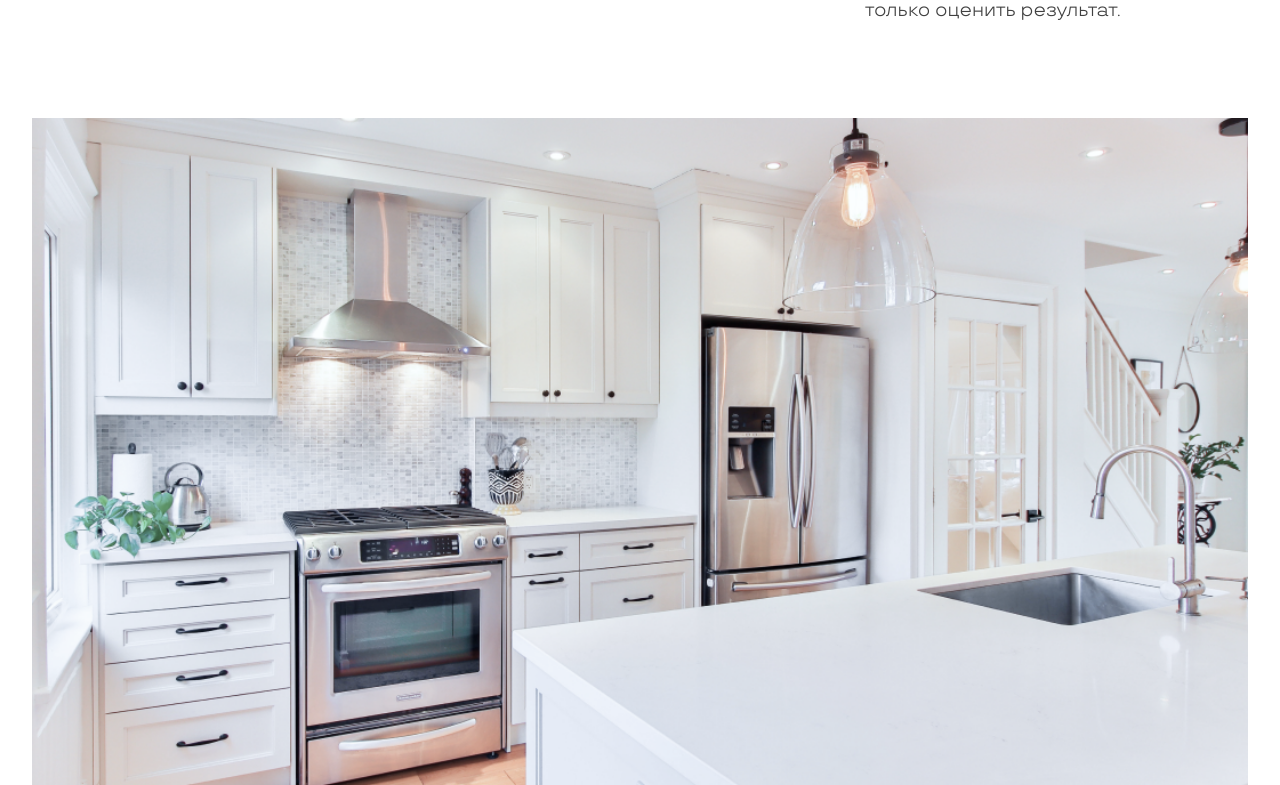
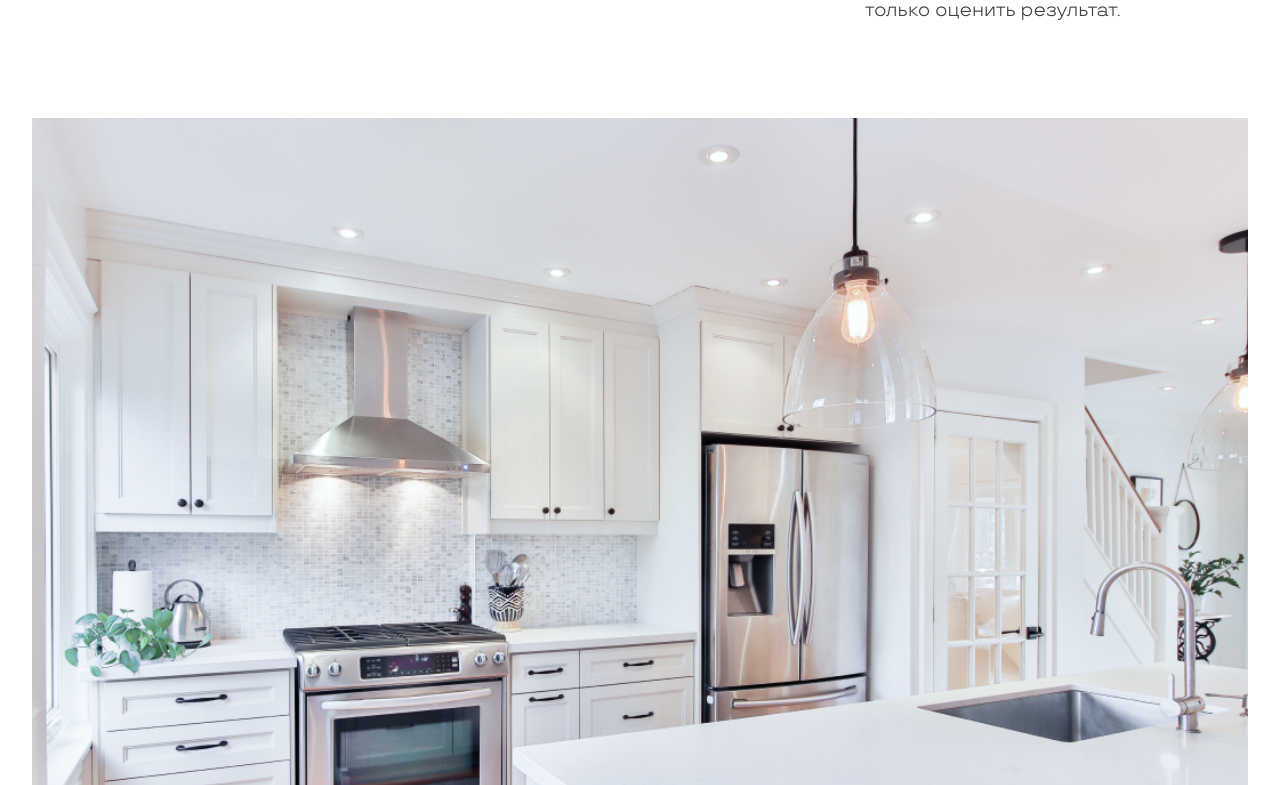
Before and after one commit to logotip4ik/redlab-test-task, a Vue app: page / in a window 1280 px wide. Shown: the part 1555-2340 px from the top of the page. Built offline with nearby package versions, Linux system fonts and the light colour scheme.

Commit message:
update: a bit changed styles for fixed state of element

```diff
--- a/src/components/V-Info-Gallery.vue
+++ b/src/components/V-Info-Gallery.vue
@@ -111,13 +111,13 @@ onMounted(() => {
     width: 100%;
     height: 100%;
 
+    max-height: 85vh;
+
     &__image {
       display: block;
 
       width: 100%;
-      height: auto;
-
-      max-height: 85vh;
+      height: 100%;
 
       object-fit: cover;
 
@@ -132,11 +132,12 @@ onMounted(() => {
 
     &.fixed {
       position: fixed;
+      top: 0;
       bottom: 0;
       right: 0;
 
       width: 75%;
-      height: auto;
+      max-height: unset;
     }
   }
 
```
